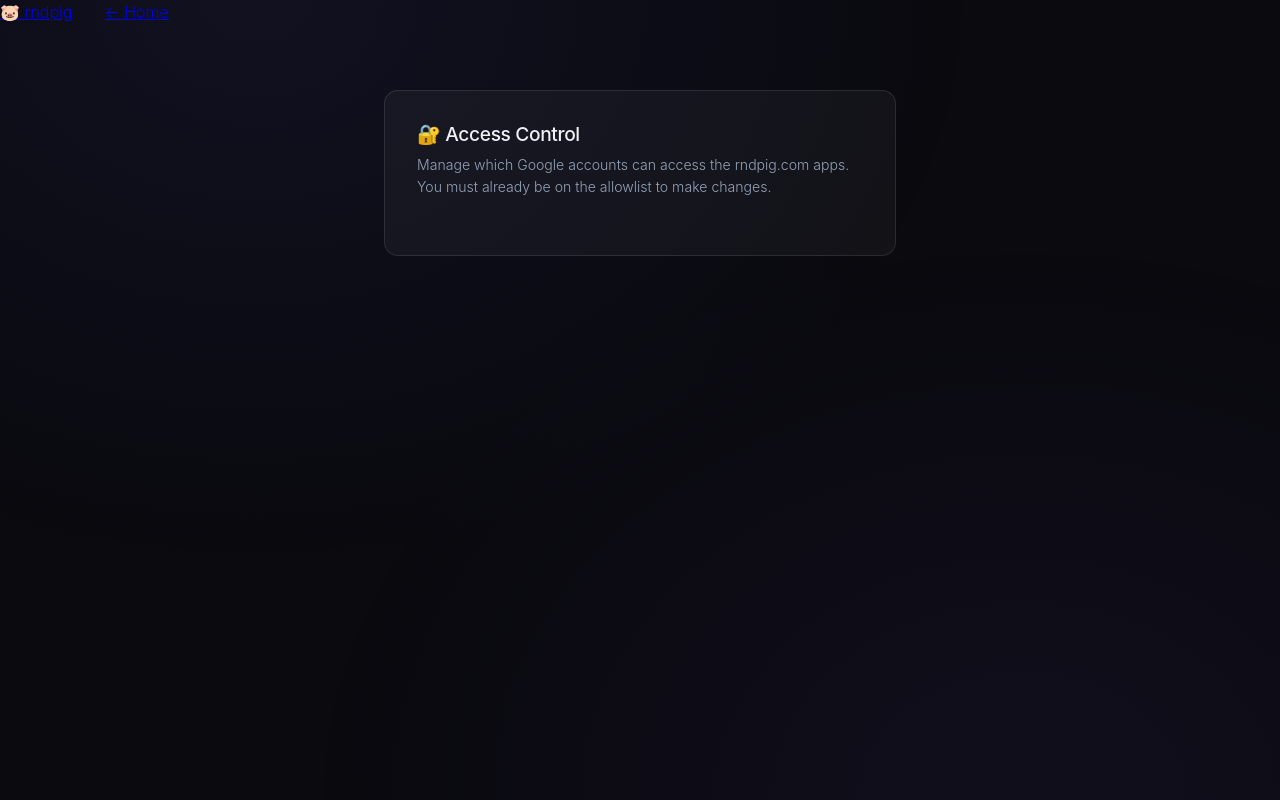
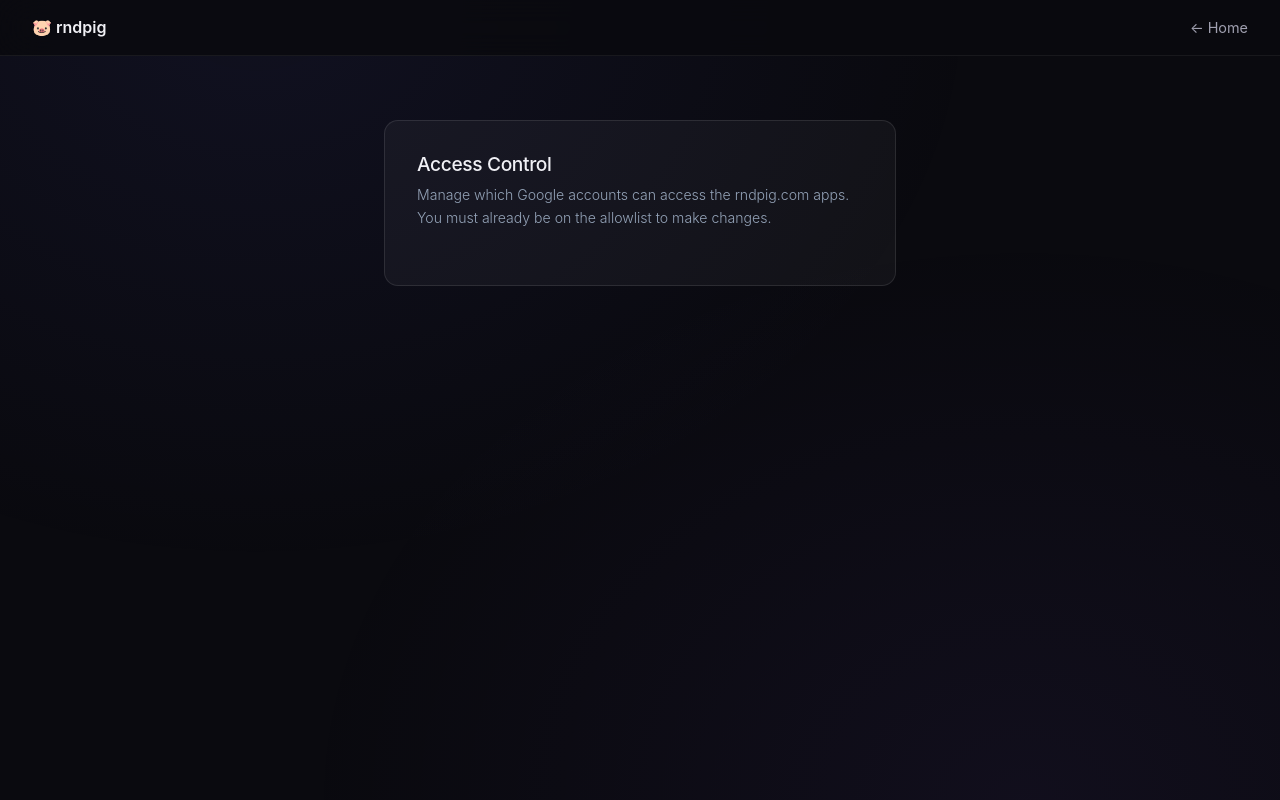
Before and after one commit to rndpig/rndpig-landing, a website: page admin/index.html in a window 1280 px wide. Drawn offline with Linux system fonts and the light colour scheme; no server answers.

Commit message:
Fix admin page nav styling - visible links, proper header

```diff
--- a/admin/index.html
+++ b/admin/index.html
@@ -66,20 +66,34 @@
     #status-msg { margin-top: 1rem; font-size: 0.8rem; min-height: 1.2em; }
     .ok  { color: #4ade80; }
     .err { color: #f87171; }
+
+    /* Nav overrides for the admin page */
+    .admin-nav {
+      position: sticky; top: 0; z-index: 100;
+      background: rgba(10,10,15,0.85); backdrop-filter: blur(20px);
+      border-bottom: 1px solid rgba(255,255,255,0.06);
+      padding: 0 2rem;
+      display: flex; align-items: center; justify-content: space-between;
+      height: 56px;
+    }
+    .admin-nav a {
+      text-decoration: none; color: #a0a0b0; font-size: 0.9rem;
+      font-weight: 400; transition: color 0.2s;
+    }
+    .admin-nav a:hover { color: #3b82f6; }
+    .admin-nav .brand { font-weight: 600; color: #f0f0f5; font-size: 1rem; }
     #loading-msg { color: #94a3b8; font-size: 0.82rem; margin: 0 0 1rem; }
   </style>
 </head>
 <body>
-  <nav class="nav">
-    <div class="nav-brand"><a href="/">🐷 rndpig</a></div>
-    <div class="nav-links">
-      <a href="/">← Home</a>
-    </div>
+  <nav class="admin-nav">
+    <a href="/" class="brand">🐷 rndpig</a>
+    <a href="/">← Home</a>
   </nav>
 
   <div class="admin-wrap">
     <div class="admin-card">
-      <h2>🔐 Access Control</h2>
+      <h2>Access Control</h2>
       <p>Manage which Google accounts can access the rndpig.com apps.<br>
          You must already be on the allowlist to make changes.</p>
 
```
